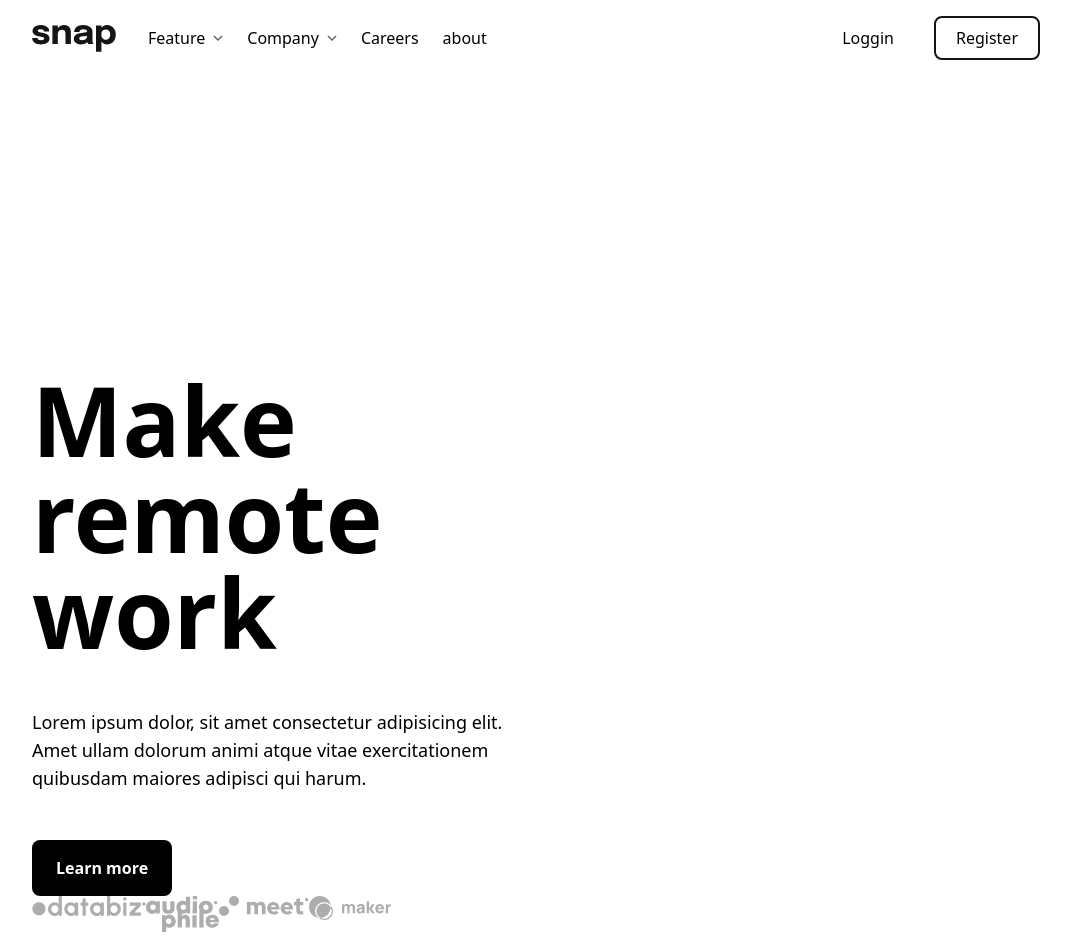
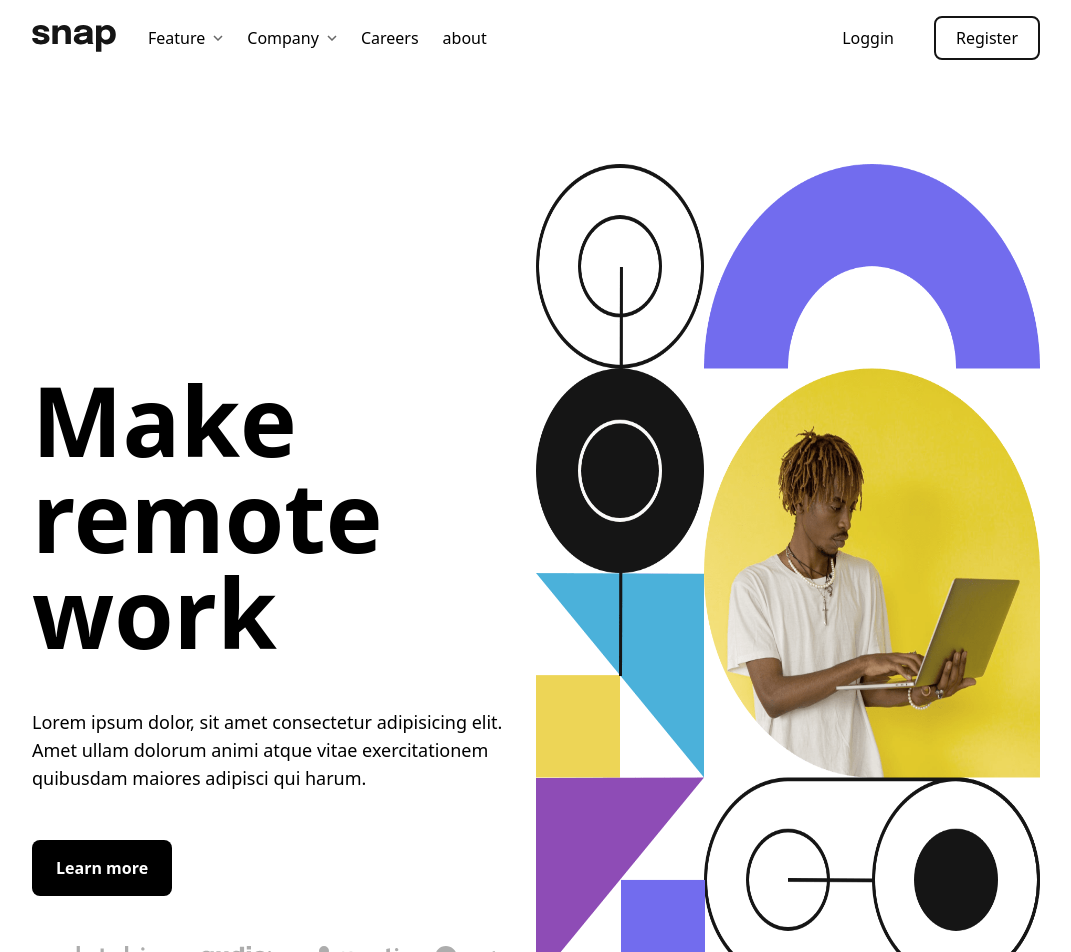
Before and after one commit to Andriikryl/work-landing, a React (Create React App) app: page / in a window 1280 px wide. Shown: the top 952 px of the page, without its empty margins (104-1175 px from the left). Built offline with nearby package versions, Linux system fonts and the light colour scheme.

Commit message:
feat[main-section / compon/img]

```diff
--- a/src/components/main-section/MainSection.jsx
+++ b/src/components/main-section/MainSection.jsx
@@ -9,18 +9,21 @@ import { Button } from '../button';
 
 export const MainSection = () => {
   return (
-    <section className='flex w-full mt-6'>
+    <section className='flex w-full mt-6 mb-[300px] justify-between'>
       <div className='relative w-2/4 text-left mt-12'>
         <h1 className='text-8xl font-black mt-60 whitespace-pre-line'>{`Make\n remote work`}</h1>
         <p className='text-medium-gray text-lg my-12 whitespace-pre-line'>{`Lorem ipsum dolor, sit amet consectetur adipisicing elit.\n Amet ullam dolorum animi atque vitae exercitationem\n quibusdam maiores adipisci qui harum.`}</p>
-      <Button isFilled={true} >Learn more</Button>
-      <div className='flex'>
+      <Button  isFilled={true}  >Learn more</Button>
+      <div className='flex justify-around bottom-2 pt-[50px]'>
         <Databiz/>
         <Audiophile/>
         <Meet/>
         <Maker/>
       </div>
       </div>
+      <div className='flex w-2/4 mt-20'>
+        <img src={MenImage}></img>
+      </div>
     </section>
   )
 }
```
